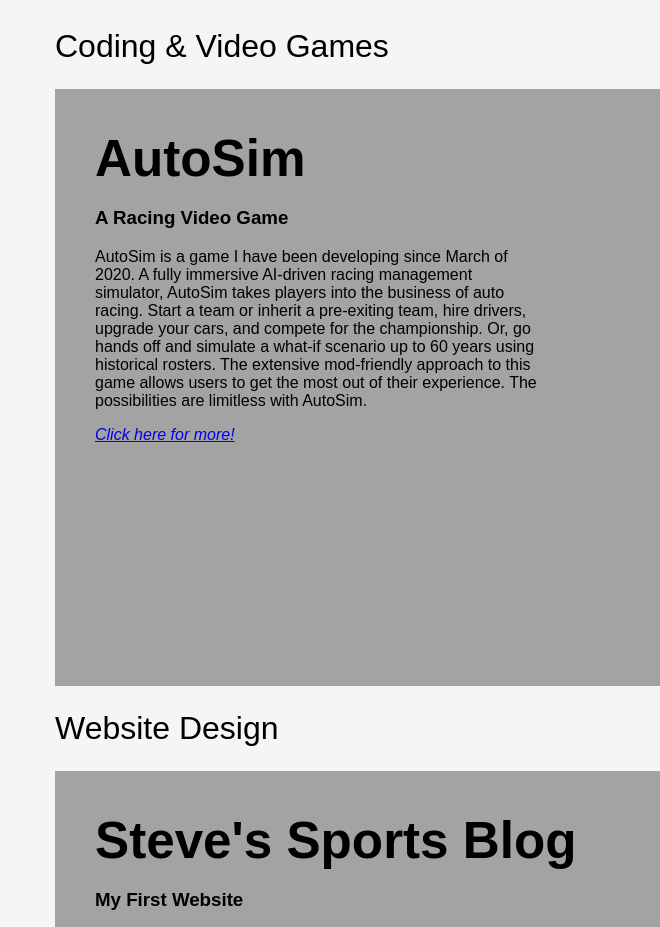
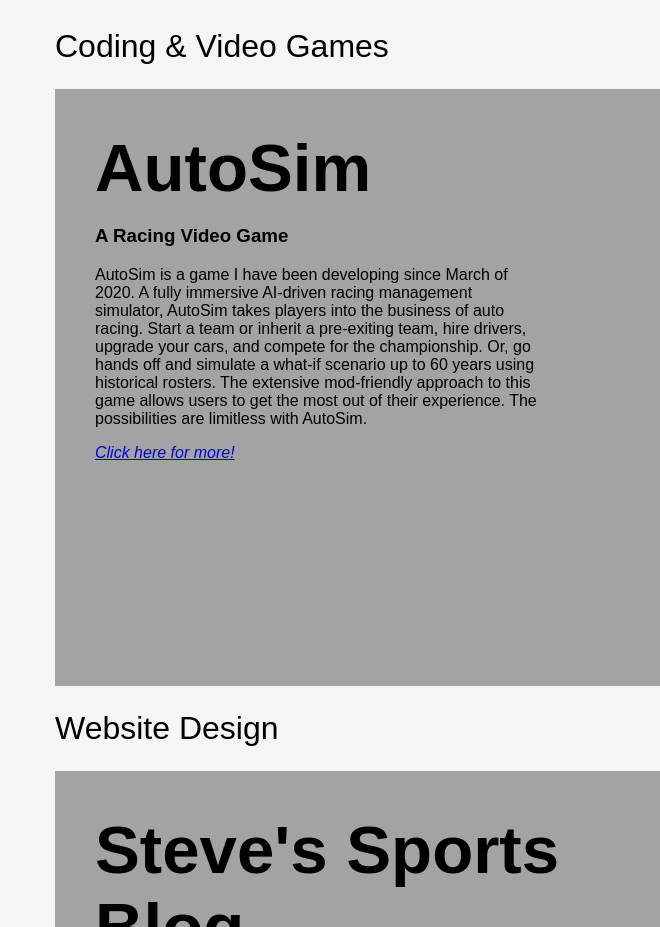
Before and after one commit to hagopi10/mi349_final, a plain HTML site: page portfolio.html in a window 1280 px wide. Shown: the part 180-1107 px from the top of the page, 0-660 px from the left. Drawn offline with Linux system fonts and the light colour scheme.

Commit message:
Add files via upload

```diff
--- a/portfolio.html
+++ b/portfolio.html
@@ -7,7 +7,6 @@
     <title>Card Layout</title>
     <h1><a href="index.html">Main Screen</a> | <a href="portfolio.html">Portfolio</a></h1>
 </head>
-<body>
 
     <div class="barrier" id="b1">
         <h2>Coding & Video Games</h2>
@@ -16,7 +15,7 @@
     <section class ="cards">
 
         <div class="card" id="c1">
-            <h7><b>AutoSim</b></h7>
+            <hdiv2><b>AutoSim</b></hdiv2>
             <h3>A Racing Video Game</h3>
             <p>AutoSim is a game I have been developing since March of 2020. A fully immersive AI-driven racing management simulator, AutoSim takes players into the business of auto racing. Start a team or inherit a pre-exiting team, hire drivers, upgrade your cars, and compete for the championship. Or, go hands off and simulate a what-if scenario up to 60 years using historical rosters. The extensive mod-friendly approach to this game allows users to get the most out of their experience. The possibilities are limitless with AutoSim. </p>
             <p><a href="http://autosim.weebly.com/"><i>Click here for more!</i></a></p>
@@ -37,7 +36,7 @@
     <section class ="cards">
 
         <div class="card" id="c1">
-            <h7><b>Steve's Sports Blog</b></h7>
+            <hdiv2><b>Steve's Sports Blog</b></hdiv2>
             <h3>My First Website</h3>
             <p>In my MI349 Website Design class, my first major assignment was to create a blog-styled website. I have a passion for football, basketball, and auto racing, so I decided to create a sports style blog. While the concept might be a few years too old, it was a great exercise that taught me a lot about HTML and CSS. </p>
             <p><a href="https://goofy-blackwell-bd169a.netlify.app/"><i>Click here for more!</i></a></p>
@@ -51,5 +50,4 @@
 
     </section>
 
-</body>
 </html>
--- a/style.css
+++ b/style.css
@@ -36,8 +36,13 @@ h6 {
     text-align: center;
 }
 
-h7 {
-    font-size:3.2em;
+hdiv {
+    font-size:6.2em;
+    text-align: center;
+}
+
+hdiv2 {
+    font-size:4.2em;
     text-align: center;
 }
 
```
Also changed, not shown: index.html (+2 -3 lines).
